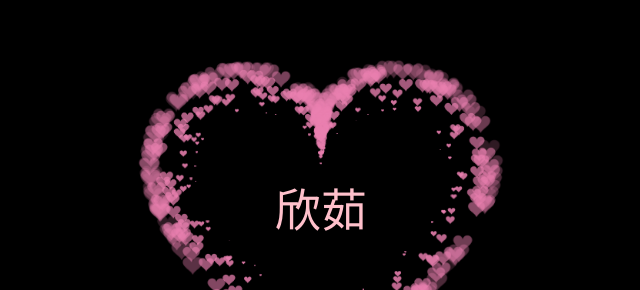
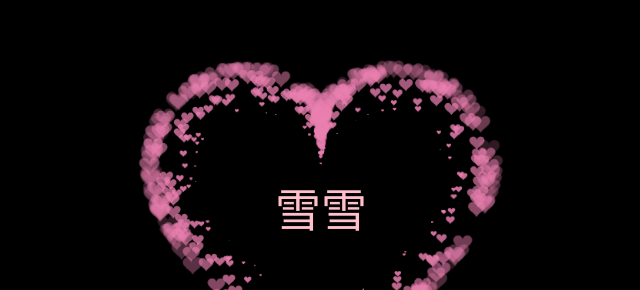
Before and after one commit to HenryGyp/happy, a plain HTML site: page xr_love.html in a window 1280 px wide. Shown: the part 173-463 px from the top of the page, without its empty margins (319-959 px from the left). Drawn offline with Linux system fonts and the light colour scheme.

Commit message:
Update xr_love.html

```diff
--- a/xr_love.html
+++ b/xr_love.html
@@ -103,7 +103,7 @@
   <body>
     <canvas id="pinkboard"></canvas>
     <!-- 在下面加名字 -->
-     <div id="name" style="color: pink;">欣茹</div>
+     <div id="name" style="color: pink;">雪雪</div>
 
     <script>
       var settings = {
```
